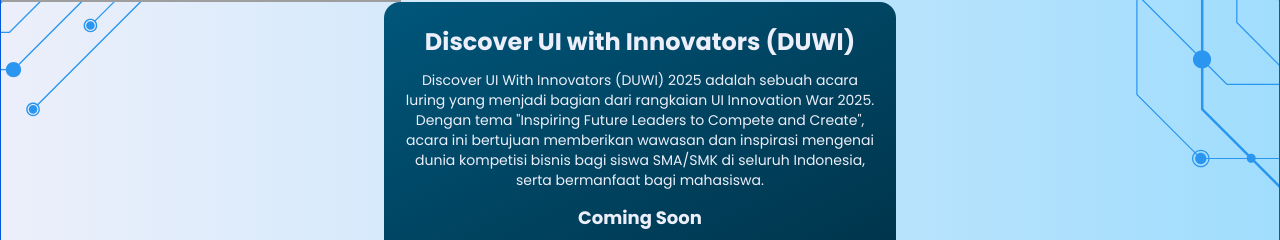
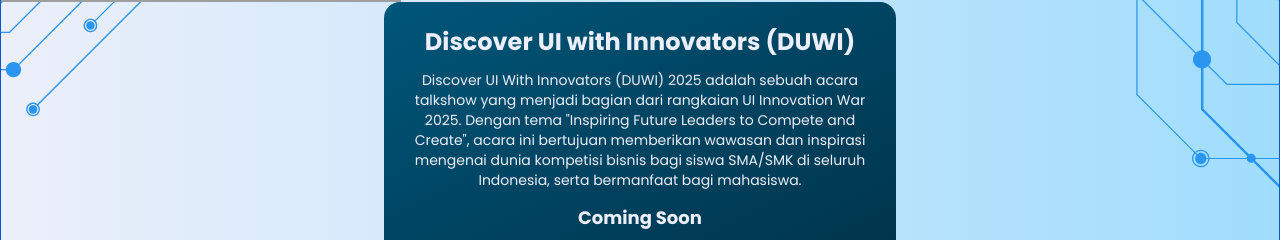
Before and after one commit to uiinnovationwar2025-max/uiiw, a Next.js app: page /register in a window 1280 px wide. Shown: the part 547-787 px from the top of the page. Built offline with nearby package versions, Linux system fonts and the light colour scheme; grey boxes are pictures that could not be loaded.

Commit message:
chore: updated copywriting

```diff
--- a/modules/LandingPageModules/components/OurPrograms.tsx
+++ b/modules/LandingPageModules/components/OurPrograms.tsx
@@ -35,7 +35,7 @@ const OurPrograms = () => {
       img: "/duwi.png",
       name: "DUWI",
       description:
-        "Discover UI With Innovators (DUWI) 2025 adalah sebuah acara luring yang menjadi bagian dari rangkaian UI Innovation War 2025. Dengan tema “Inspiring Future Leaders to Compete and Create”, acara ini bertujuan memberikan wawasan dan inspirasi mengenai dunia kompetisi bisnis bagi siswa SMA/SMK di seluruh Indonesia, serta bermanfaat bagi mahasiswa.",
+        "Discover UI With Innovators (DUWI) 2025 adalah sebuah acara talkshow yang menjadi bagian dari rangkaian UI Innovation War 2025. Dengan tema “Inspiring Future Leaders to Compete and Create”, acara ini bertujuan memberikan wawasan dan inspirasi mengenai dunia kompetisi bisnis bagi siswa SMA/SMK di seluruh Indonesia, serta bermanfaat bagi mahasiswa.",
       opreg: "Coming Soon",
     },
     {
--- a/modules/LandingPageModules/components/Timeline.tsx
+++ b/modules/LandingPageModules/components/Timeline.tsx
@@ -6,7 +6,7 @@ import Image from "next/image";
 const events = [
   {
     eventName: "Open Registration MCC",
-    eventDate: <>12 - 19 September 2025</>,
+    eventDate: <>12 - 23 September 2025</>,
   },
 
   {
@@ -23,7 +23,7 @@ const events = [
   },
   {
     eventName: "Discover UI with Innovators (DUWI)",
-    eventDate: <>27 September 2025</>,
+    eventDate: <>September 2025</>,
   },
   {
     eventName: "MCC Winner Announcement",
--- a/modules/RegisterModules/index.tsx
+++ b/modules/RegisterModules/index.tsx
@@ -19,7 +19,7 @@ const menus: Menu[] = [
     value: "duwi",
     title: "Discover UI with Innovators (DUWI)",
     description:
-      'Discover UI With Innovators (DUWI) 2025 adalah sebuah acara luring yang menjadi bagian dari rangkaian UI Innovation War 2025. Dengan tema "Inspiring Future Leaders to Compete and Create", acara ini bertujuan memberikan wawasan dan inspirasi mengenai dunia kompetisi bisnis bagi siswa SMA/SMK di seluruh Indonesia, serta bermanfaat bagi mahasiswa.',
+      'Discover UI With Innovators (DUWI) 2025 adalah sebuah acara talkshow yang menjadi bagian dari rangkaian UI Innovation War 2025. Dengan tema "Inspiring Future Leaders to Compete and Create", acara ini bertujuan memberikan wawasan dan inspirasi mengenai dunia kompetisi bisnis bagi siswa SMA/SMK di seluruh Indonesia, serta bermanfaat bagi mahasiswa.',
     url: "",
     opreg: "Coming Soon",
   },
```
